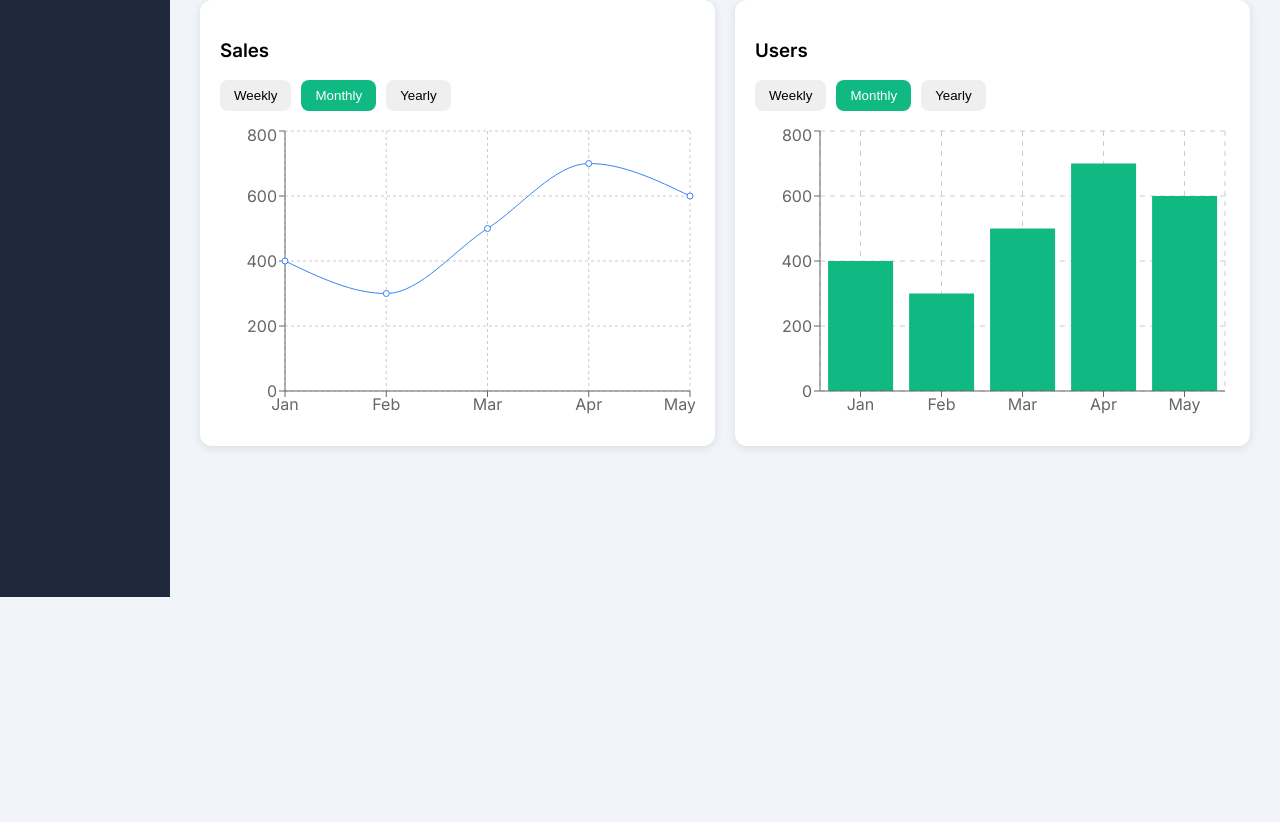
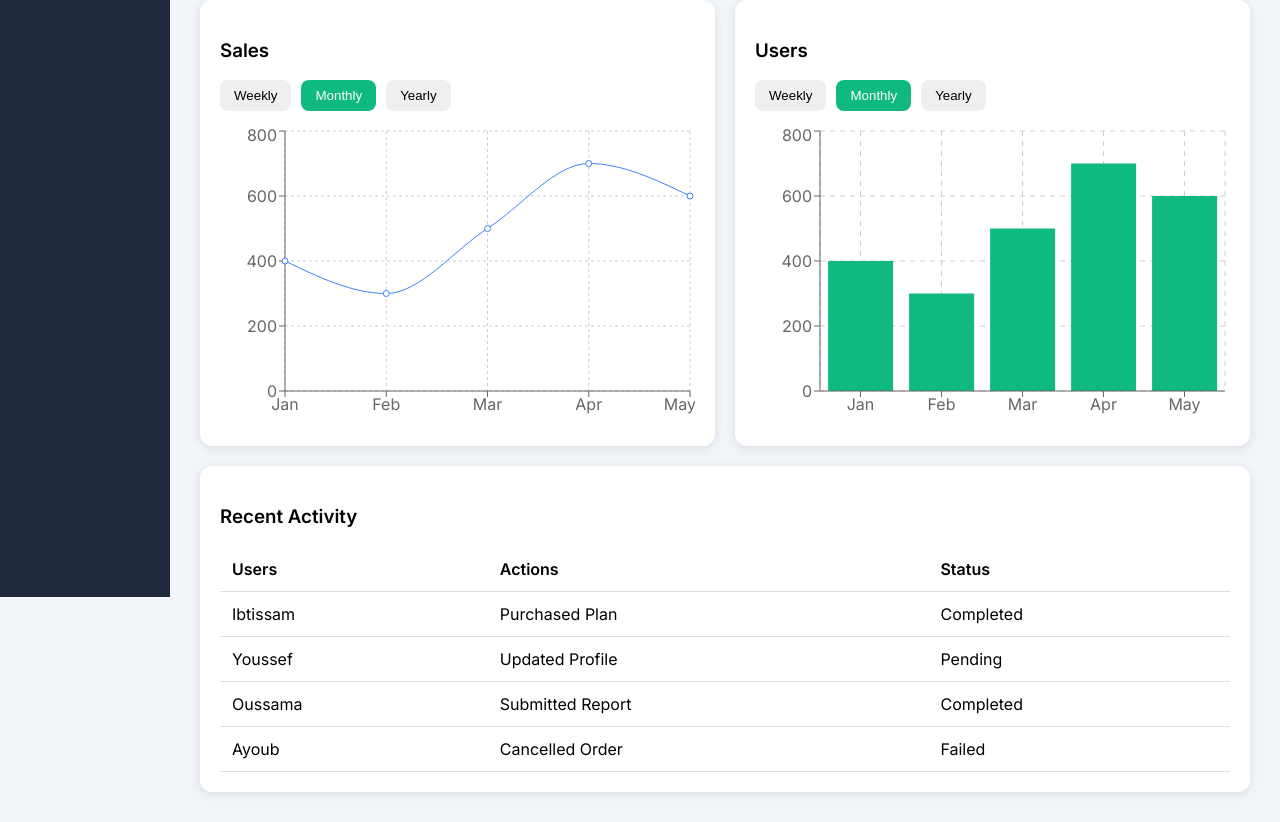
Before and after one commit to JAMILA-AIT-HAMOU/Dashboard-Page, a React (Vite) app: page / in a window 1280 px wide. Shown: the part 243-1065 px from the top of the page. Before the commit the page ends 860 px from the top, so only its background shows below. Built offline with nearby package versions, Linux system fonts and the light colour scheme.

Commit message:
Add Recent Activity table components

```diff
--- a/src/App.jsx
+++ b/src/App.jsx
@@ -4,6 +4,7 @@ import StatCard from "./components/StatCard";
 import LineChartComponent from "./components/LineChartComponent";
 import BarChartComponent from "./components/BarChartComponent";
 import { useState } from "react";
+import RecentActivity from "./components/RecentActivity";
 
 function App(){
 
@@ -32,6 +33,7 @@ function App(){
             period={period}
             setPeriod={setPeriod} />
         </div>
+        <RecentActivity />
       </div>
     </div>
   )
--- /dev/null
+++ b/src/components/RecentActivity.jsx
@@ -0,0 +1,29 @@
+import activites from "../data/ActivitesData"
+
+
+function RecentActivity(){
+  return(
+    <div className="activity-container">
+      <h3>Recent Activity</h3>
+      <table className="activity-table">
+        <thead>
+          <th>Users</th>
+          <th>Actions</th>
+          <th>Status</th>
+        </thead>
+        <tbody>
+          {activites.map((activity)=>(
+            <tr key={activity.id}>
+              <td>{activity.user}</td>
+              <td>{activity.action}</td>
+              <td>
+                <span className={`status ${activity.status.toLowerCase()}`}>{activity.status}</span>
+              </td>
+            </tr>
+          ))}
+        </tbody>
+      </table>
+    </div>
+  )
+}
+export default RecentActivity
--- /dev/null
+++ b/src/data/ActivitesData.js
@@ -0,0 +1,28 @@
+ const activites=[
+  {
+    id: 1,
+    user: "Ibtissam",
+    action: "Purchased Plan",
+    status: "Completed"
+  },
+  {
+    id: 2,
+    user: "Youssef",
+    action: "Updated Profile",
+    status: "Pending"
+  },
+  {
+    id: 3,
+    user: "Oussama",
+    action: "Submitted Report",
+    status: "Completed"
+  },
+  {
+    id: 4,
+    user: "Ayoub",
+    action: "Cancelled Order",
+    status: "Failed"
+  },
+]
+
+export default activites;
--- a/src/index.css
+++ b/src/index.css
@@ -174,7 +174,29 @@ body{
   background: #10b981;
   color: white;
 }
-
+.activity-container{
+  background: white;
+  margin-top: 20px;
+  padding: 20px;
+  border-radius: 12px;
+  box-shadow: 0 2px 10px rgba(0, 0, 0, 0.1);
+}
+.dashboard.darkMode .activity-container{
+  background-color: #1e293b;
+  color: white;
+}
+.activity-table{
+  width: 100%;
+  border-collapse: collapse;
+}
+.activity-table th, .activity-table td{
+  padding: 12px;
+  text-align: left;
+  border-bottom: 1px solid #ddd;
+}
+.activity-table th{
+  font-weight: bolder;
+}
 /*Responsive*/
 
 @media(max-width:1024px){
```
